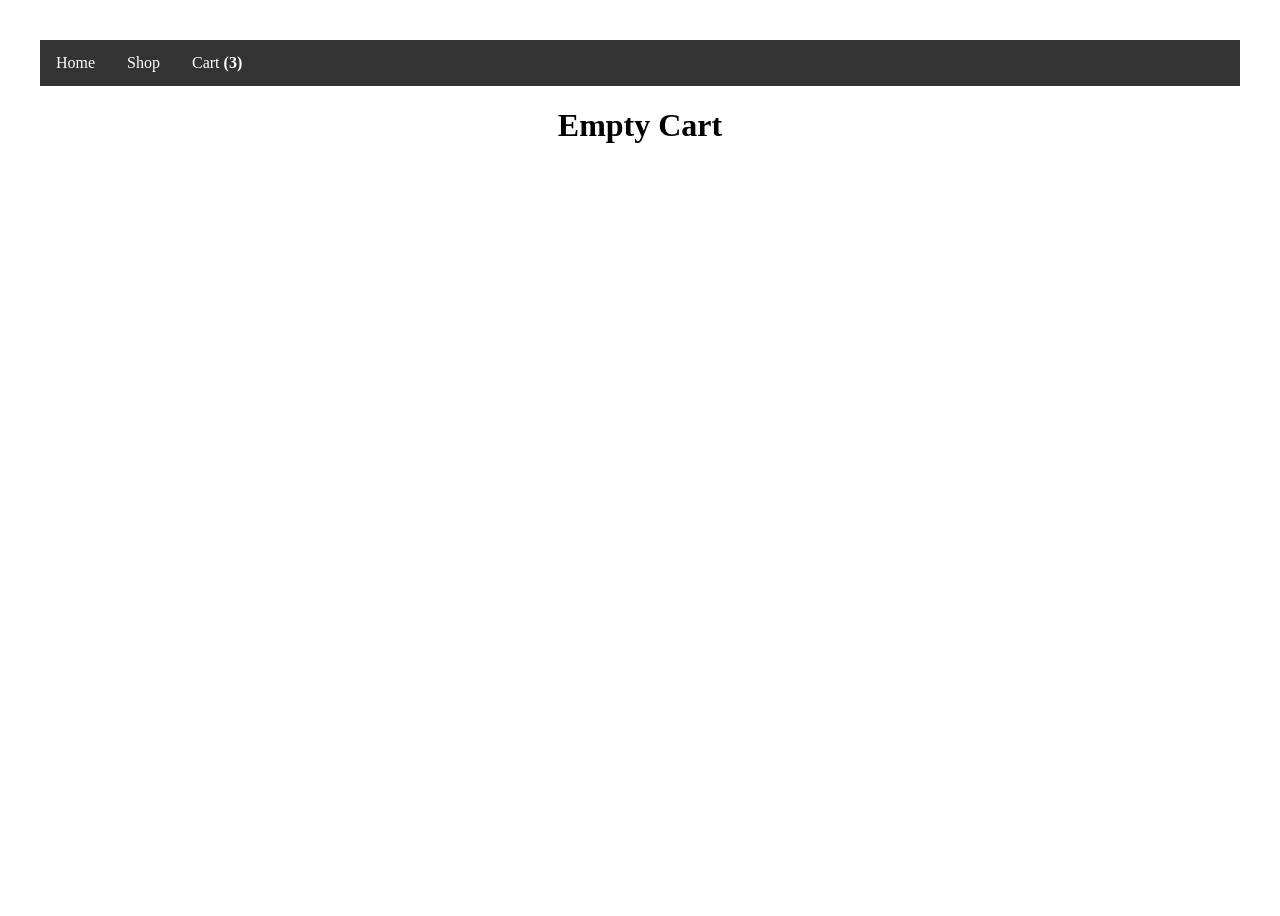
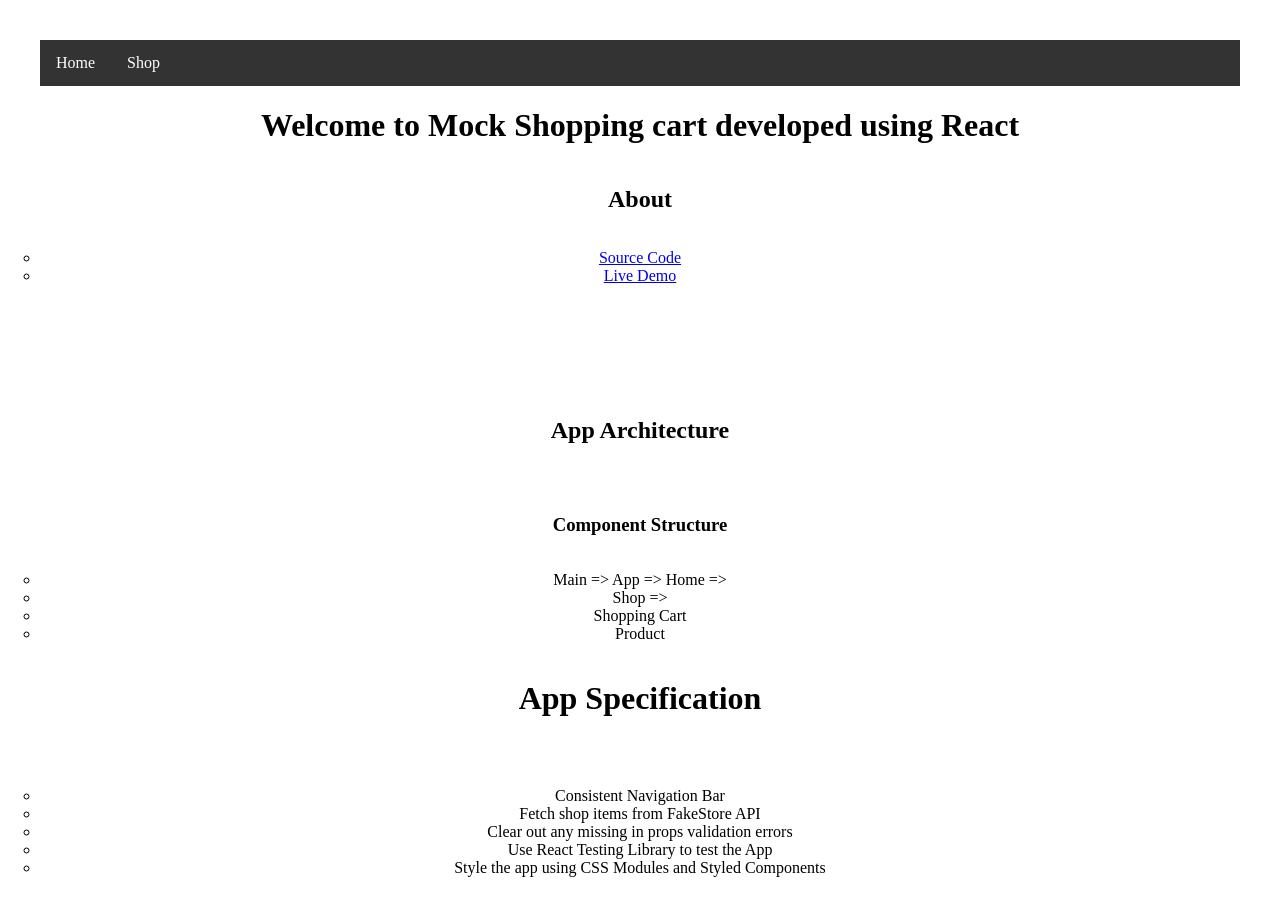
Before and after one commit to amaldevelops/shopping-cart, a React (Vite) app: page /ShoppingCart in a window 1280 px wide. Shown: the top 916 px of the page. Before the commit the page ends 800 px from the top, so only its background shows below. Built offline with nearby package versions, Linux system fonts and the light colour scheme.

Commit message:
Refactored routes and integrated cart to shop

```diff
--- a/src/components/App.jsx
+++ b/src/components/App.jsx
@@ -16,6 +16,4 @@ function App() {
   );
 }
 
-// const App = () => <h1>Welcome to Mock Shopping cart developed using React</h1>;
-
 export default App;
--- a/src/components/Home/Home.jsx
+++ b/src/components/Home/Home.jsx
@@ -5,7 +5,7 @@ import Navigation from "../Navigation/Navigation";
 function Home() {
   return (
     <div className={HomeCSS.container}>
-      <Navigation />
+      <Navigation/>
       <h1>Welcome to Mock Shopping cart developed using React</h1>
       <div className={HomeCSS.container}>
         <h2>About</h2>
--- a/src/components/Navigation/Navigation.jsx
+++ b/src/components/Navigation/Navigation.jsx
@@ -2,23 +2,21 @@ import { Link } from "react-router-dom";
 
 import NavigationCSS from "./Navigation.module.css";
 
-
-
 function Navigation() {
-  let noOfItems=3;
+  let noOfItems = 3;
   return (
     <div className={NavigationCSS.navigationBar}>
       <ul>
         <li>
-          <Link to="../Home">Home</Link>
+          <Link to="../home">Home</Link>
         </li>
 
         <li>
-          <Link to="../Shop">Shop</Link>
+          <Link to="../shop/cart">Shop</Link>
         </li>
-        <li>
-          <Link to="../ShoppingCart">Cart <span><strong>({noOfItems})</strong></span></Link>
-        </li>
+        {/* <li>
+          <Link to="../shop/cart">Cart <span><strong>({noOfItems})</strong></span></Link>
+        </li> */}
       </ul>
     </div>
   );
--- a/src/components/Shop/Shop.jsx
+++ b/src/components/Shop/Shop.jsx
@@ -1,5 +1,7 @@
 // import { Link } from "react-router-dom";
 import { useState, useEffect } from "react";
+import { Outlet } from "react-router-dom";
+
 
 
 import ShoppingCart from "../ShoppingCart/ShoppingCart";
@@ -9,10 +11,7 @@ import ShopItems from "./ShopItems/ShopItems";
 
 function Shop() {
 
-  const [shoppingCart, setShoppingCart] = useState([{totalItems:0,totalPrice:0},
 
-    { itemName: "Item Name", itemPrice: "$0", quantity: 0, totalItemPrice:0},
-  ]);
 
   function updateCart()
   {
@@ -21,7 +20,9 @@ function Shop() {
 
   return (
     <div>
-      <ShoppingCart shoppingCart={shoppingCart}/>
+      {/* <ShoppingCart/> */}
+      <Navigation/>
+      <Outlet/>
       <ShopItems itemSearchTerm={10} />
       <ShopItems itemSearchTerm={11}/>
       <ShopItems itemSearchTerm={12}/>
--- a/src/components/ShoppingCart/ShoppingCart.jsx
+++ b/src/components/ShoppingCart/ShoppingCart.jsx
@@ -8,12 +8,17 @@ const Heading1 = styled.h1`
   color: #bf4f74;
 `;
 
-function ShoppingCart({ shoppingCart }) {
+function ShoppingCart() {
   const Heading2 = styled.h2`
     font-size: 1.3em;
     text-align: center;
     color: #bf4f74;
   `;
+  const [shoppingCart, setShoppingCart] = useState([
+    { totalItems: 0, totalPrice: 0 },
+
+    { itemName: "Item Name", itemPrice: "$0", quantity: 0, totalItemPrice: 0 },
+  ]);
 
   if (shoppingCart === undefined) {
     return (
@@ -25,7 +30,7 @@ function ShoppingCart({ shoppingCart }) {
   } else {
     return (
       <div>
-        <Navigation />
+        {/* <Navigation /> */}
 
         <div>
           <h1>Cart</h1>
@@ -35,8 +40,8 @@ function ShoppingCart({ shoppingCart }) {
           <strong>{shoppingCart[1]["itemName"]} : </strong>3 x{" "}
           <span>{shoppingCart[0]["itemPrice"]} </span>
           <span>=Aud50</span>
-          <h2>Total:Aud</h2>
         </p>
+        <h3>Total: Aud</h3>
 
         <button type="button">Checkout</button>
         <button type="button">Clear Cart</button>
```
Also changed, not shown: src/components/Routes.jsx (+9 -6 lines), src/components/main.jsx (+5 -5 lines).
